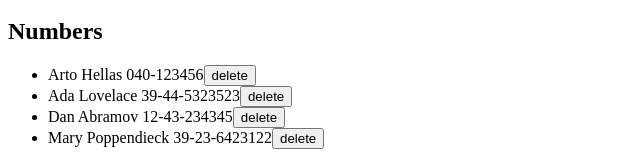
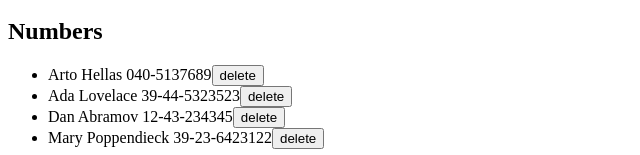
Before and after one commit to leinson/fullstackopen, a React (Create React App) app in the folder part2/puhelinluettelo/: page / in a window 1280 px wide. Shown: the part 212-367 px from the top of the page, without its empty margins (0-640 px from the left). Built offline with nearby package versions, Linux system fonts and the light colour scheme; data requests are answered from the project's data file.

Commit message:
exercise 2.15

```diff
--- a/part2/puhelinluettelo/db.json
+++ b/part2/puhelinluettelo/db.json
@@ -2,7 +2,7 @@
   "persons": [
     {
       "name": "Arto Hellas",
-      "number": "040-123456",
+      "number": "040-5137689",
       "id": 1
     },
     {
--- a/part2/puhelinluettelo/src/App.js
+++ b/part2/puhelinluettelo/src/App.js
@@ -65,11 +65,11 @@ const App = () => {
   const hook = () => {
     console.log('effect')
     personService
-    .getAll()
-      .then(initialPersons => {
-        setPersons(initialPersons)
-        console.log('promise fulfilled')
-      })
+      .getAll()
+        .then(initialPersons => {
+          setPersons(initialPersons)
+          console.log('promise fulfilled')
+        })
   }
   useEffect(hook, [])
   console.log('render', persons.length, 'notes')
@@ -77,7 +77,16 @@ const App = () => {
   const addPerson = (event) => {
     event.preventDefault()
     if (persons.some(person => person.name === newName)) {
-      alert(`${newName} is already added to the phonebook`);
+      window.confirm(
+        `${newName} is already added to the phonebook, replace the old number with a new one?`
+      )
+      const samePerson = persons.find(person => person.name === newName)
+      const changedPerson = { ...samePerson, number: newNumber}
+      personService
+        .update(changedPerson)
+        .then(updatedPerson => {
+          setPersons(persons.map(person => person.id !== changedPerson.id ? person : updatedPerson))
+        })
     } else {
       const personObject = {
         name: newName,
@@ -93,9 +102,7 @@ const App = () => {
     }
   }
   const deletePerson = (id) => {
-    console.log('deletePerson', id)
     const person = persons.find(person => person.id === id)
-    console.log('person to be deleted', person)
     if (window.confirm(`Delete ${person.name}?`) === true) {
       personService
       .remove(id)
--- a/part2/puhelinluettelo/src/services/persons.js
+++ b/part2/puhelinluettelo/src/services/persons.js
@@ -11,11 +11,10 @@ const create = newObject => {
     return request.then(response => response.data)
 }
 
-const update = (id, newObject) => {
-    const request = axios.put(`${baseUrl}/${id}`, newObject)
+const update = (newObject) => {
+    const request = axios.put(`${baseUrl}/${newObject.id}`, newObject)
     return request.then(response => response.data)
 }
-
 
 const remove = (id) => {
     const request = axios.delete(`${baseUrl}/${id}`)
```
